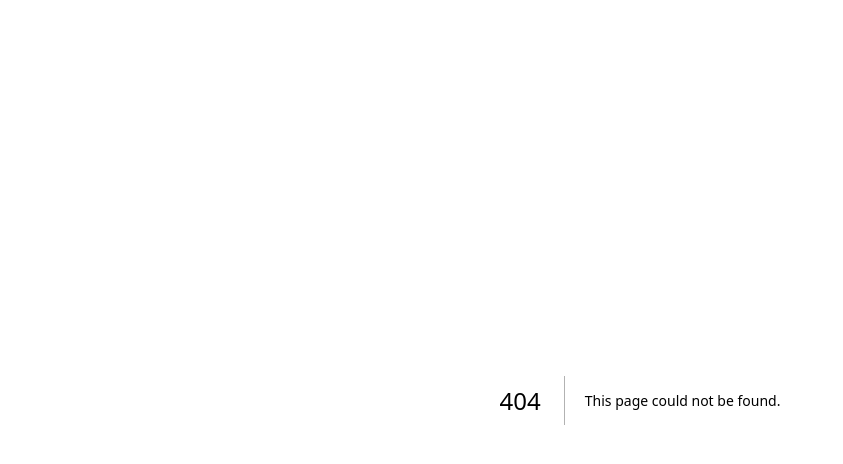
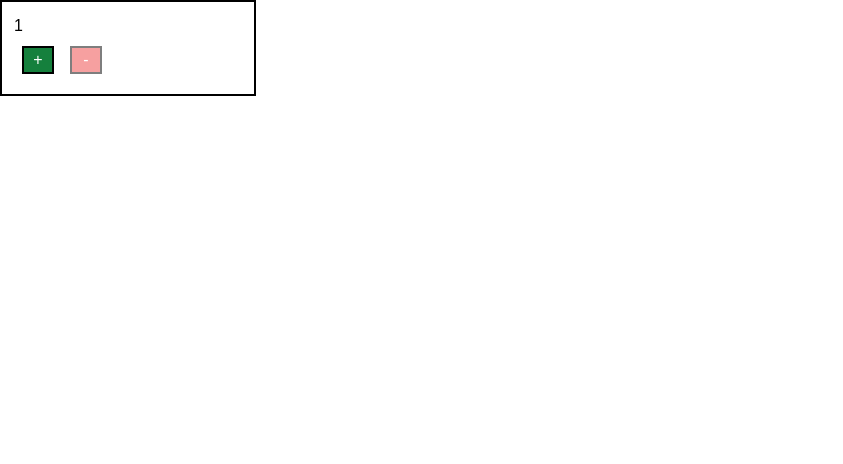
Before and after one commit to JRustulka/cprg306-assignments, a Next.js app: page /week-4 in a window 1280 px wide. Before the commit this address had no page. Shown: the top 464 px of the page, without its empty margins (0-843 px from the left). Built offline with nearby package versions, Linux system fonts and the light colour scheme.

Commit message:
Week-4 Lab

```diff
--- a/app/page.js
+++ b/app/page.js
@@ -14,6 +14,11 @@ export default function Home() {
         <Link href="/week-3">Week 3</Link>
         &lt;-
       </p>
+      <p>
+        -&gt;
+        <Link href="/week-4">Week 4</Link>
+        &lt;-
+      </p>
     </div>
   );
 }
--- /dev/null
+++ b/app/week-4/counter-demo.js
@@ -0,0 +1,19 @@
+"use client";
+
+import { useState } from "react";
+
+export default function Counter() {
+  const [count, setCount] = useState(0);
+
+  const increment = () => {
+    setCount(count + 1);
+    console.log(count);
+  };
+
+  return (
+    <div>
+      <h1>Count: {count}</h1>
+      <button onClick={increment}>Increment</button>
+    </div>
+  );
+}
--- /dev/null
+++ b/app/week-4/new-item.js
@@ -0,0 +1,35 @@
+"use client";
+
+import { useState } from "react";
+
+export default function NewItem() {
+  const [quantity, setQuantity] = useState(1);
+
+  const increment = () => {
+    if (quantity < 20) setQuantity(quantity + 1);
+  };
+
+  const decrement = () => {
+    if (quantity > 1) setQuantity(quantity - 1);
+  };
+
+  return (
+    <div class="flex-1 flex-row bg-white text-black w-64 p-3 border-black border-2">
+      <h1>{quantity}</h1>
+      <button
+        disabled={quantity === 20}
+        class="w-8 m-2 border-black border-2 bg-green-700 text-white hover:bg-green-900 focus:ring-2 focus:ring-grey-700 disabled:opacity-50"
+        onClick={increment}
+      >
+        +
+      </button>
+      <button
+        disabled={quantity === 1}
+        class="w-8 m-2 border-black border-2 bg-red-500 text-white hover:bg-red-900 focus:ring-2 focus:ring-grey-700 disabled:opacity-50"
+        onClick={decrement}
+      >
+        -
+      </button>
+    </div>
+  );
+}
--- /dev/null
+++ b/app/week-4/page.js
@@ -0,0 +1,9 @@
+import NewItem from "./new-item";
+
+export default function Page() {
+  return (
+    <div>
+      <NewItem />
+    </div>
+  );
+}
```
